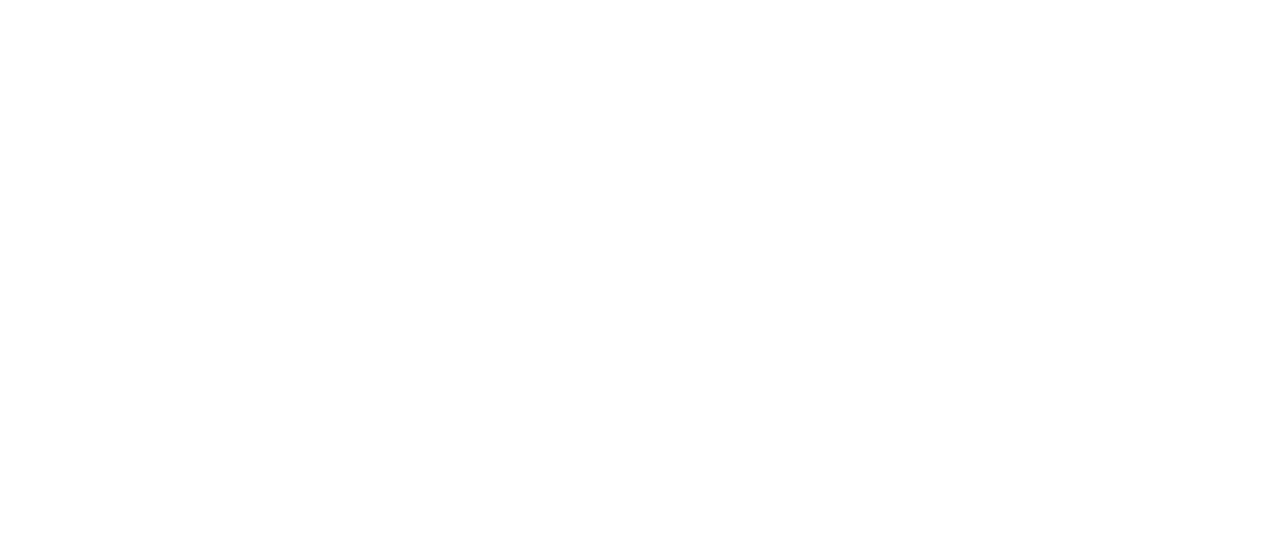
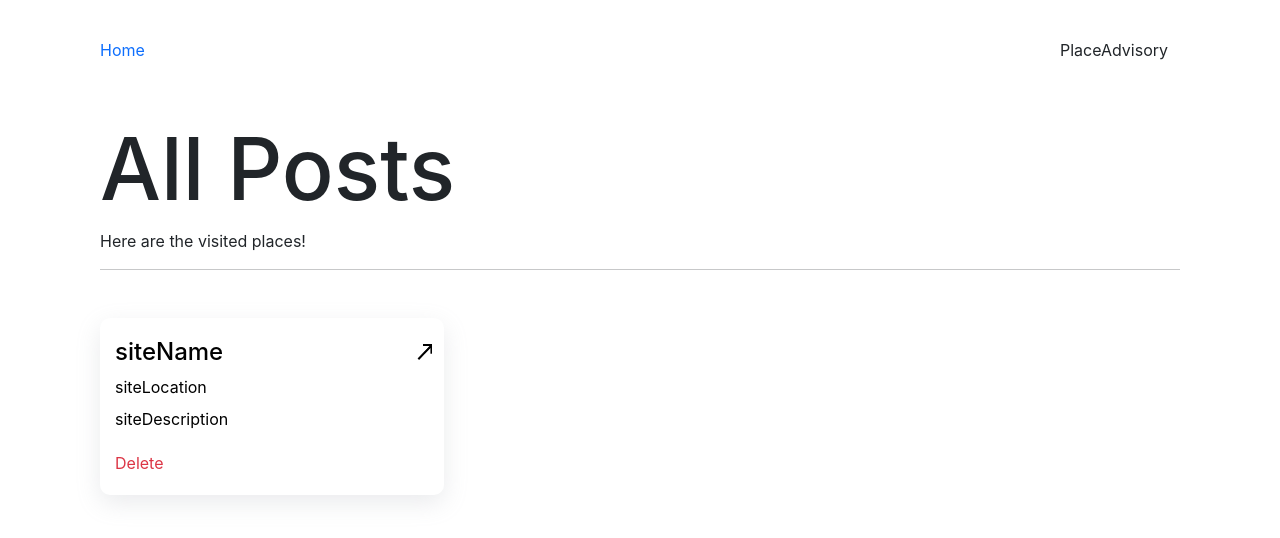
Before and after one commit to Anugerah-A-J/week-4, a React (Create React App) app: page /post in a window 1280 px wide. Before the commit this address had no page. Shown: the top 538 px of the page. Built offline with nearby package versions, Linux system fonts and the light colour scheme.

Commit message:
create post page by irfan

```diff
--- a/src/App.js
+++ b/src/App.js
@@ -3,6 +3,7 @@
 import Home from './page/Home'
 import './App.css'
 import FormPage from './page/FormPage'
+import PostPage from './page/PostPage'
 
 const App = () => {
   return (
@@ -10,6 +11,7 @@
       <Routes>
         <Route exact path='/' element={<Home />} />
         <Route path='/form' element={<FormPage />} />
+        <Route path='/post' element={<PostPage />} />
       </Routes>
     </BrowserRouter >
   )
--- /dev/null
+++ b/src/component/List.js
@@ -0,0 +1,48 @@
+import React from 'react'
+import icon from '../asset/arrow-upright.png';
+import { Link } from "react-router-dom";
+
+const List = () => {
+  return (
+    <div>
+      <div className="header mb-4">
+        <nav className="navbar navbar-expand-lg mb-3">
+          <div className="container-fluid ps-0">
+            <div className="d-flex justify-content-between">
+              <Link to="/"> Home </Link>
+            </div>
+            PlaceAdvisory
+          </div>
+        </nav>
+        <h1 className="header-heading mt-5">All Posts</h1>
+        <p>Here are the visited places!</p>
+        <hr />
+      </div>
+      <div className="list-wrapper mt-5">
+        <div className="row">
+          <div className="col-4">
+            <div className="list-item">
+              <a href="#">
+                <div className="row">
+                  <div className="col-10">
+                    <h4 className="text">siteName</h4>
+                    <div className="text">siteLocation</div>
+                    <div className="text mt-2">siteDescription</div>
+                  </div>
+                  <div className="col-2">
+                    <div className="icon">
+                      <img src={icon} alt="arrow" />
+                    </div>
+                  </div>
+                </div>
+              </a>
+              <div className="delete-button text-danger">Delete</div>
+            </div>
+          </div>
+        </div>
+      </div>
+    </div>
+  )
+}
+
+export default List
--- a/src/component/Menu.js
+++ b/src/component/Menu.js
@@ -26,24 +26,18 @@
                 <img src={icon} alt="arrow" />
               </div>
             </Link>
-            <a
-              href="./post-page.html"
-              className="menu-item d-flex justify-content-between"
-            >
+            <Link className="menu-item d-flex justify-content-between" to="/post">
               <div className="text align-self-center">See all places</div>
               <div className="icon">
                 <img src={icon} alt="arrow" />
               </div>
-            </a>
-            <a
-              href="./removed-page.html"
-              className="menu-item d-flex justify-content-between"
-            >
+            </Link>
+            <Link className="menu-item d-flex justify-content-between" to="">
               <div className="text align-self-center">Removed Item</div>
               <div className="icon">
                 <img src={icon} alt="arrow" />
               </div>
-            </a>
+            </Link>
           </div>
         </div>
       </div>
--- /dev/null
+++ b/src/page/PostPage.js
@@ -0,0 +1,12 @@
+import React from 'react'
+import List from '../component/List'
+
+const PostPage = () => {
+  return (
+    <div className='layout container'>
+      <List />
+    </div>
+  )
+}
+
+export default PostPage
```
